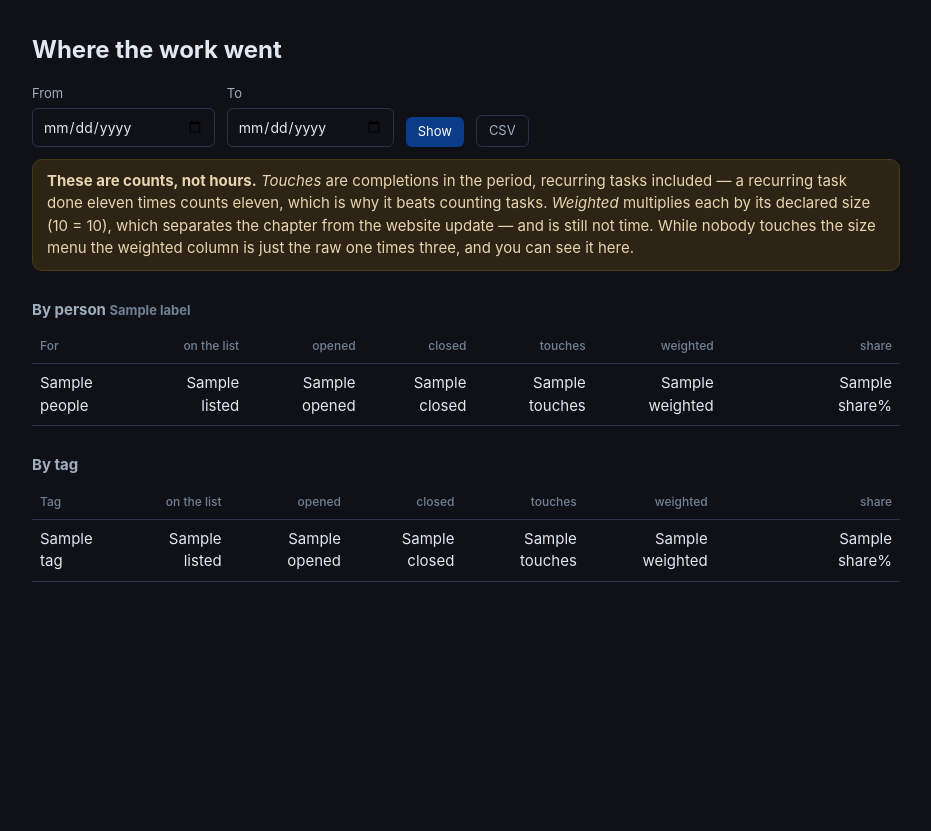
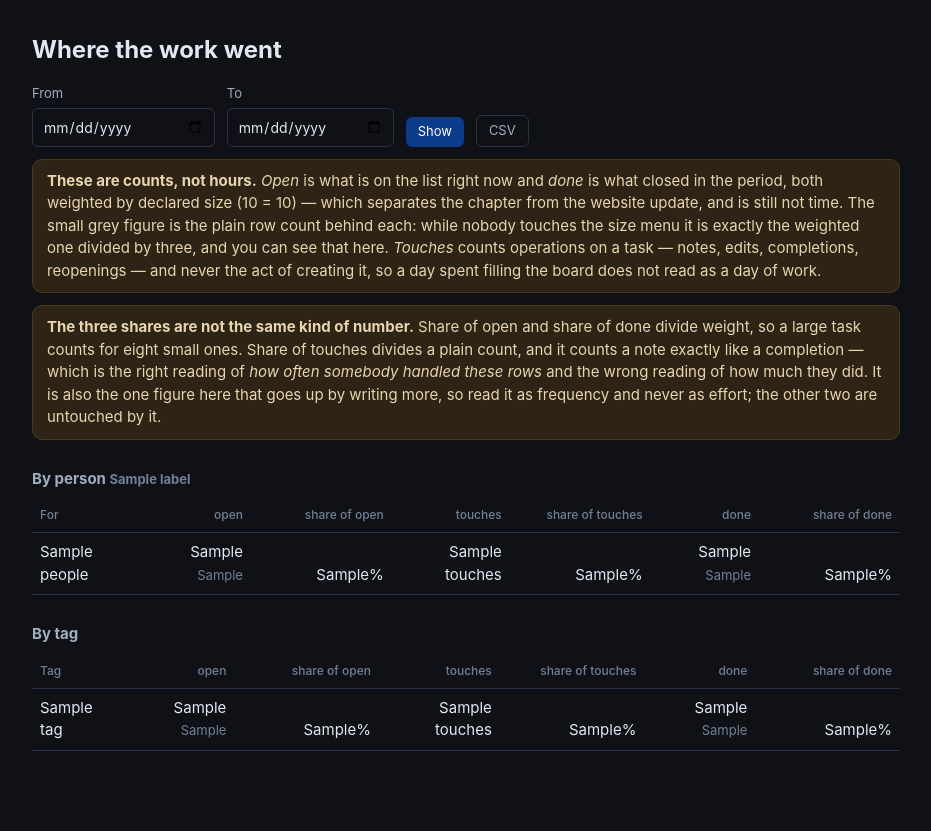
Before and after one commit to that-ugly-cat/thelist, a FastAPI app: template templates/report.html in a window 1280 px wide. Shown: the whole page, without its empty margins (174-1105 px from the left). Before the commit the page ends 582 px from the top, so only its background shows below. Run offline with FastAPI, Linux system fonts and the light colour scheme; the template is opened without the code that fills it: most values are stand-ins (such as "Sample title", 1, 10 or a date in 2020); parts of the project's set-up code (start-up, migrations or seed data) failed here and were passed over.

Commit message:
Il report guarda il carico, non solo la produzione
Tre misure con la loro quota, in quest'ordine: open pesato (cosa sta sulla
lista adesso), touches (quante volte ci si è tornati sopra), done pesato (cosa
ha chiuso nel periodo). La vecchia tabella premiava solo chi finisce, e il
lavoro lungo restava invisibile finché non chiudeva.

open legge l'effort vivo, done lo snapshot dell'evento. Non è un'incoerenza:
ciò che porti è un fatto al presente e cambia se ridimensioni la riga, mentre
lo storico non si riscrive — una task ingrandita oggi non deve ingrandire
quanto valeva a luglio.

touches conta ogni evento con un task_id tranne created. Il filtro sul task_id
non è pulizia: reordered, member_added e person_renamed non hanno task, quindi
non hanno snap_person_id, e senza il filtro finirebbero nell'Unassigned di ogni
riga. created è fuori perché aprire una riga non è lavorarci, e un pomeriggio
passato a riempire la board non deve leggersi come un pomeriggio di lavoro.

Le tre quote non sono lo stesso tipo di numero, e in fila sembrano esserlo:
open e done dividono peso, touches divide un conteggio e vale una nota quanto
un completamento. È anche l'unica che sale scrivendo di più. Sta scritto nella
pagina, perché senza quella riga la colonna si legge come "chi lavora di più"
mentre dice "chi annota di più".

Il controllo di onestà grezzo/pesato sopravvive senza colonne in più: accanto a
ogni numero pesato c'è il conteggio delle righe in grigio, e finché nessuno
tocca il menu della taglia il pesato è il grezzo per tre.

smoke.py da 158 a 167: le quote sommano a 100, open pesato è la board viva e
non il log, e una nota muove i touches e la loro quota ma mai open, done o le
loro.

Co-Authored-By: Claude Opus 5 <noreply@anthropic.com>

```diff
--- a/main.py
+++ b/main.py
@@ -895,11 +895,13 @@ async def report_csv(request: Request,
     w.writerow([])
     for section in ("people", "tags"):
         w.writerow([section])
-        w.writerow(["label", "on the list", "opened", "closed", "touches",
-                    "weighted", "share %"])
+        w.writerow(["label", "open weighted", "open rows", "share of open %",
+                    "touches", "share of touches %",
+                    "done weighted", "done rows", "share of done %"])
         for r in data[section]:
-            w.writerow([r["label"], r["listed"], r["opened"], r["closed"],
-                        r["touches"], r["weighted"], r["share"]])
+            w.writerow([r["label"], r["open_w"], r["open_n"], r["share_open"],
+                        r["touches"], r["share_touch"],
+                        r["done_w"], r["done_n"], r["share_done"]])
         w.writerow([])
     return Response(buf.getvalue(), media_type="text/csv", headers={
         "Content-Disposition": f'attachment; filename="thelist-{start:%Y%m%d}-{end:%Y%m%d}.csv"'})
--- a/templates/report.html
+++ b/templates/report.html
@@ -14,13 +14,24 @@
    number left alone gets read as one. #}
 <p class="note">
   <strong>These are counts, not hours.</strong>
-  <em>Touches</em> are completions in the period, recurring tasks included — a
-  recurring task done eleven times counts eleven, which is why it beats counting
-  tasks. <em>Weighted</em> multiplies each by its declared size
-  ({% for e, w in data.weights.items() %}{{ e }}&nbsp;=&nbsp;{{ w }}{% if not loop.last %}, {% endif %}{% endfor %}),
-  which separates the chapter from the website update — and is still not time.
-  While nobody touches the size menu the weighted column is just the raw one
-  times three, and you can see it here.
+  <em>Open</em> is what is on the list right now and <em>done</em> is what closed
+  in the period, both weighted by declared size
+  ({% for e, w in data.weights.items() %}{{ e }}&nbsp;=&nbsp;{{ w }}{% if not loop.last %}, {% endif %}{% endfor %}) —
+  which separates the chapter from the website update, and is still not time. The
+  small grey figure is the plain row count behind each: while nobody touches the
+  size menu it is exactly the weighted one divided by three, and you can see that
+  here. <em>Touches</em> counts operations on a task — notes, edits, completions,
+  reopenings — and never the act of creating it, so a day spent filling the board
+  does not read as a day of work.
+</p>
+<p class="note">
+  <strong>The three shares are not the same kind of number.</strong> Share of open
+  and share of done divide weight, so a large task counts for eight small ones.
+  Share of touches divides a plain count, and it counts a note exactly like a
+  completion — which is the right reading of <em>how often somebody handled these
+  rows</em> and the wrong reading of how much they did. It is also the one figure
+  here that goes up by writing more, so read it as frequency and never as effort;
+  the other two are untouched by it.
 </p>
 
 {% macro table(rows, what) %}
@@ -29,18 +40,28 @@
   {% else %}
   <table class="report">
     <thead>
-      <tr><th>{{ what }}</th><th>on the list</th><th>opened</th><th>closed</th>
-          <th>touches</th><th>weighted</th><th>share</th></tr>
+      <tr><th>{{ what }}</th><th>open</th><th>share of open</th>
+          <th>touches</th><th>share of touches</th>
+          <th>done</th><th>share of done</th></tr>
     </thead>
     <tbody>
     {% for r in rows %}
       <tr class="{% if r.is_self %}self{% endif %}">
         <td>{{ r.label }}{% if r.is_self %} <span class="muted small">(you)</span>{% endif %}</td>
-        <td>{{ r.listed }}</td><td>{{ r.opened }}</td><td>{{ r.closed }}</td>
-        <td>{{ r.touches }}</td><td>{{ r.weighted }}</td>
+        <td>{{ r.open_w }} <span class="muted small">{{ r.open_n }}</span></td>
         <td>
-          <span class="bar" style="--w: {{ r.share }}%"></span>
-          <span class="pct">{{ r.share }}%</span>
+          <span class="bar" style="--w: {{ r.share_open }}%"></span>
+          <span class="pct">{{ r.share_open }}%</span>
+        </td>
+        <td>{{ r.touches }}</td>
+        <td>
+          <span class="bar" style="--w: {{ r.share_touch }}%"></span>
+          <span class="pct">{{ r.share_touch }}%</span>
+        </td>
+        <td>{{ r.done_w }} <span class="muted small">{{ r.done_n }}</span></td>
+        <td>
+          <span class="bar" style="--w: {{ r.share_done }}%"></span>
+          <span class="pct">{{ r.share_done }}%</span>
         </td>
       </tr>
     {% endfor %}
```
Also changed, not shown: models.py (+41 -16 lines), smoke.py (+45 -1 lines).
